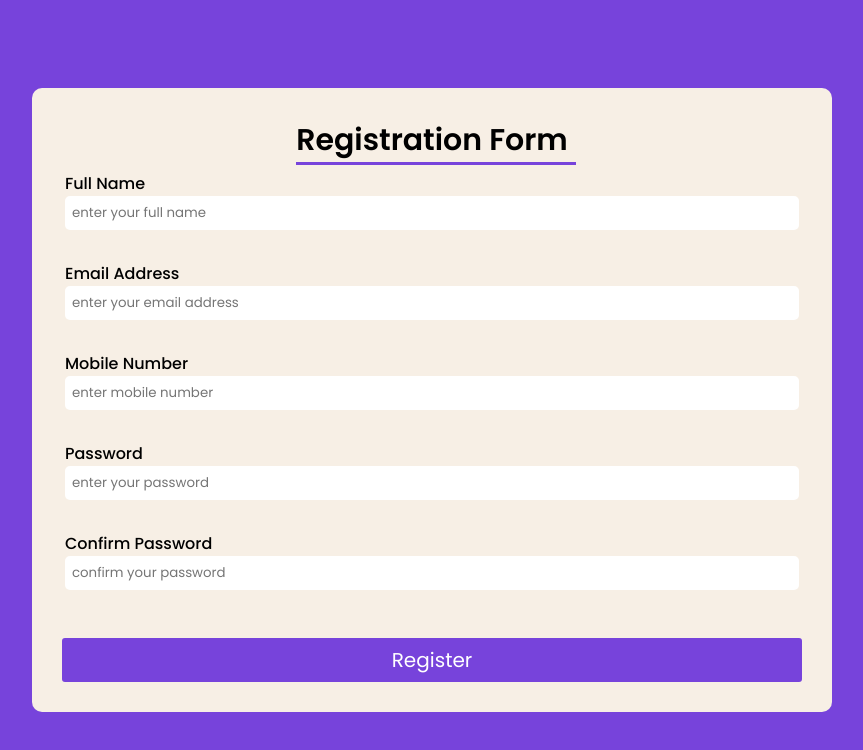
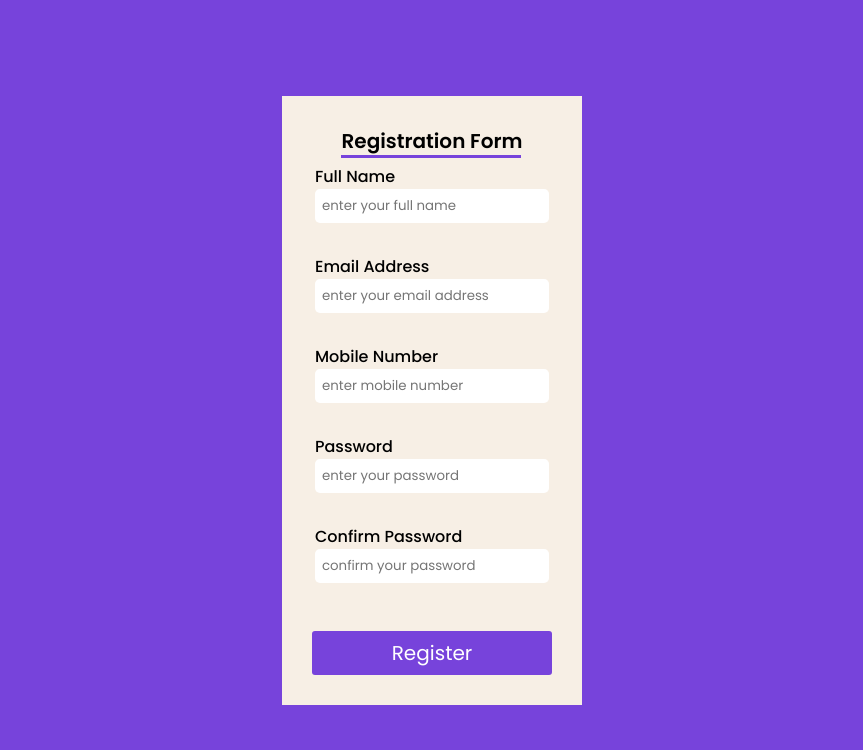
Before and after one commit to logeshjawhr/Registration-Form---Task2-CubeAi, a plain HTML site: page index.html in a window 1280 px wide. Shown: the whole page, without its empty margins (208-1071 px from the left). Drawn offline with Linux system fonts and the light colour scheme.

Commit message:
first commit

```diff
--- a/index.js
+++ b/index.js
@@ -4,6 +4,8 @@ const mobile = document.getElementById("mobile");
 const email = document.getElementById("email");
 const password = document.getElementById("password");
 const password2 = document.getElementById("password2");
+
+
 form.addEventListener('submit', e=>{
     e.preventDefault();
     checkInput();
@@ -36,10 +38,10 @@ function checkInput(){
     if(mobileValue === ''){
         setError(mobile, 'mobile number cannot be blank');
     }
-    else if(mobileValue.length<11){
+    else if(mobileValue.length<10){
         setError(mobile, 'mobile number should be 10 digits');
     }
-    else if(mobileValue.length>11){
+    else if(mobileValue.length>10){
         setError(mobile, 'enter valid mobile number');
     }
     else{
--- a/style.css
+++ b/style.css
@@ -183,3 +183,29 @@ small{
 
 }
   }
+  @media only screen and (min-width: 360px)
+  {
+    .container{
+
+        border-radius: 0;
+        max-width: 300px;
+        width: 100%;
+       }
+       .container header{
+        position: relative;
+        font-size: 20px;
+        font-weight:600;
+
+
+    }
+    .container header::before{
+        content: "";
+        position: absolute;
+        background-color: #7743DB;
+        height: 3px;
+        width: 180px;
+        bottom: -2px;
+
+    }
+
+   }
```
